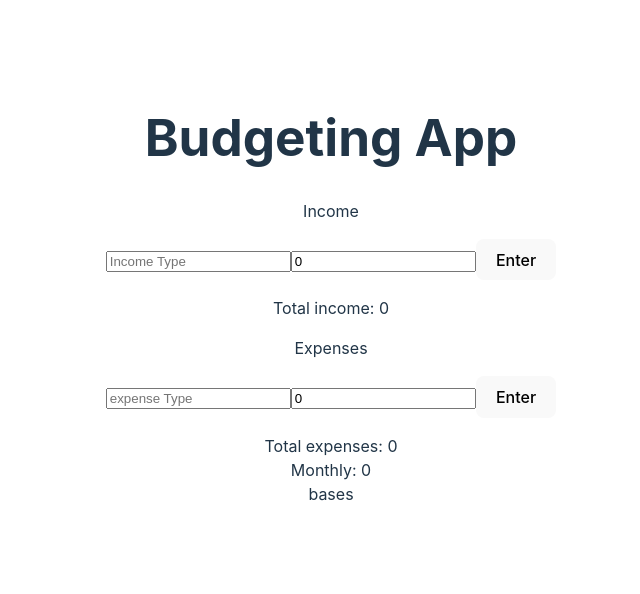
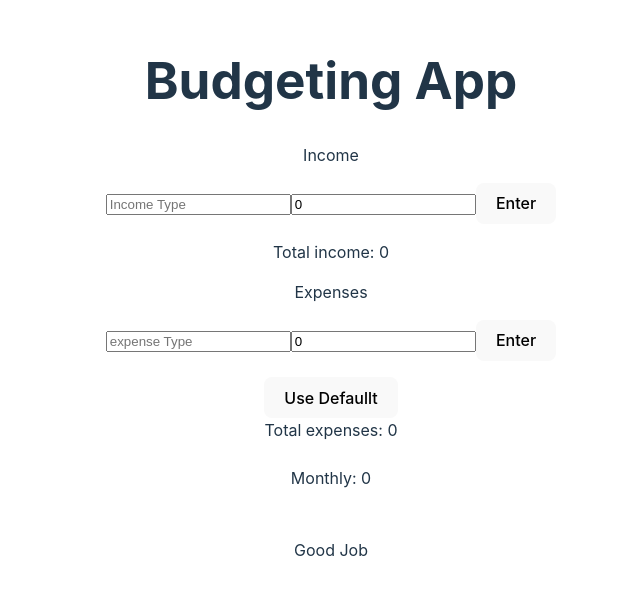
Before and after one commit to cyvender/BudgetApp, a React (Vite) app: page / in a window 1280 px wide. Shown: the part 110-704 px from the top of the page, without its empty margins (309-949 px from the left). Built offline with nearby package versions, Linux system fonts and the light colour scheme.

Commit message:
default list

```diff
--- a/src/App.tsx
+++ b/src/App.tsx
@@ -1,7 +1,7 @@
 import { useState } from "react";
 import './App.css'
 import Expenses from "./Expenses.tsx";
-
+import ExpenseList from "./PresetExpenseList.tsx";
 
 
 function App() {
@@ -11,7 +11,8 @@ function App() {
   const [list, setList] = useState<{ incomet: string; income: number; }[]>([]);
   const [expense, setexpense] = useState(0);
   const [expenset, setexpenset] = useState('');
-  const[list1, setList1] = useState<{ expenset: string; expense: number;  }[]>([]);
+  const [list1, setList1] = useState<{ expenset: string; expense: number;  }[]>([]);
+  const [expenseList, setExpenseList] = useState(false)
 
   const handleSubmit=(e:any) =>{
     e.preventDefault();
@@ -42,6 +43,17 @@ function App() {
     //monthly += totalIncome + totalExpenses;
   //}
   console.log(monthly)
+
+  //default list
+
+    //function useDefault(){
+      //ExpenseList();
+    //}
+
+      const useDefaultList = () => {
+        setExpenseList(!expenseList)
+      };
+
   return (
     <div className="App">
       <h1>Budgeting App</h1>
@@ -74,11 +86,16 @@ function App() {
                 totalExpenses={totalExpenses}
                 list1={list1}
                 setList1={setList1}/>
+      <button onClick={useDefaultList}>Use Defaullt</button>
+      {expenseList && <ExpenseList />}
+      <br/>
       <>Total expenses: {totalExpenses}</>
-      <br/>
+      <br/><br/>
       <>Monthly: {monthly}</>
       <br/>
-      bases
+
+      <br/><br/>
+      Good Job
 
     </div>
   );
--- /dev/null
+++ b/src/PresetExpenseList.tsx
@@ -0,0 +1,16 @@
+
+
+
+function ExpenseList() {
+
+return (
+    <div>
+        Food<input type="number" id="food" name="food" /><br/>
+        Car<input type="number" id="car" name="car" /><br/>
+        Rent<input type="number" id="rent" name="rent" /><br/>
+    </div>
+)
+
+
+}
+export default ExpenseList
```
Also changed, not shown: 2 other files (tests, documents, lock files or other folders).
